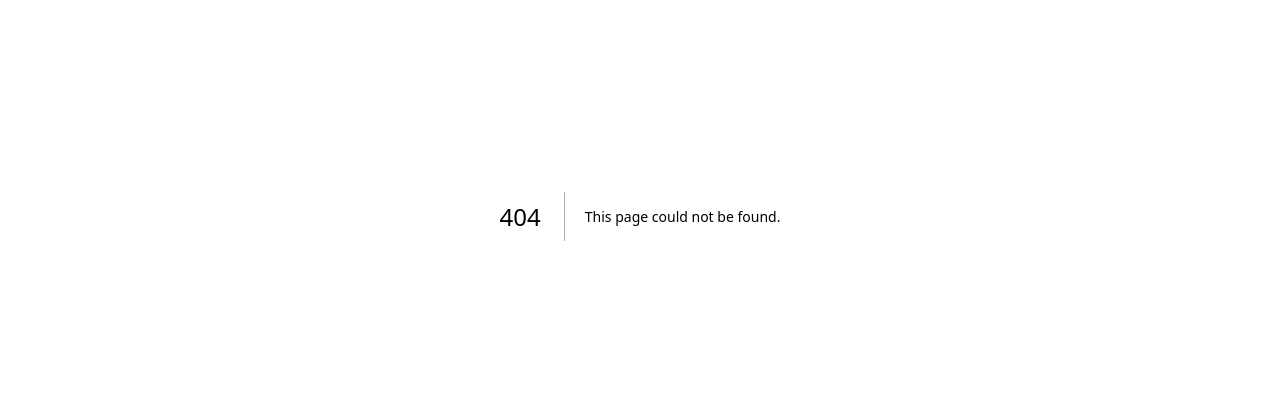
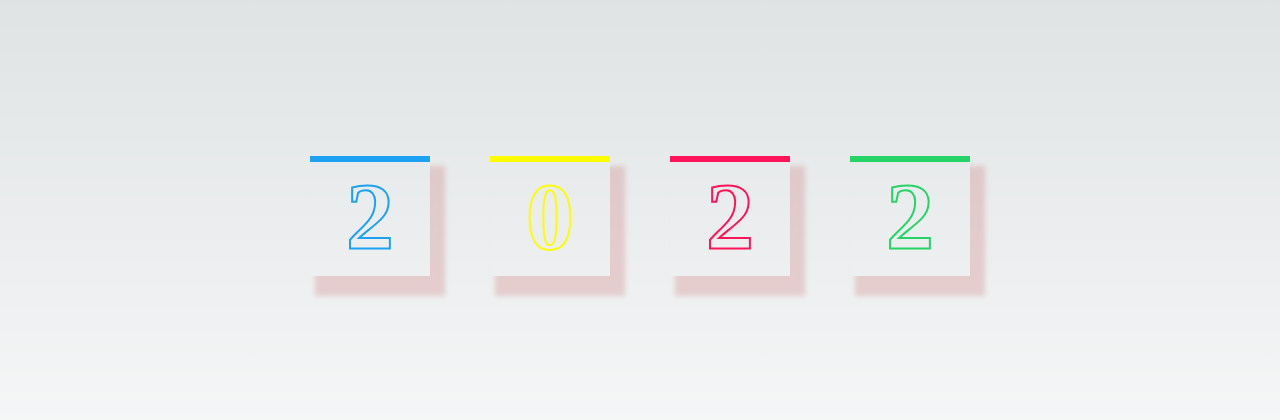
Before and after one commit to steven-ossorio/portfolio, a Next.js app in the folder portfolio/: page /css/1 in a window 1280 px wide. Before the commit this address had no page. Shown: the part 184-604 px from the top of the page. Built offline with nearby package versions, Linux system fonts and the light colour scheme.

Commit message:
Adding css 30 days self challenge to portfolio

```diff
--- /dev/null
+++ b/portfolio/component/first-day-css.component.jsx
@@ -0,0 +1,30 @@
+const FirstDayCss = () => {
+  return (
+    <div
+      style={{
+        height: "100vh",
+        width: "100%",
+        display: "flex",
+        justifyContent: "center",
+        alignItems: "center",
+      }}
+    >
+      <div className="year">
+        <span style={{ "--clr": "#1da1f2" }} data-text="2">
+          <strong> 2 </strong>
+        </span>
+        <span style={{ "--clr": "#fffc00" }} data-text="0">
+          <strong> 0 </strong>
+        </span>
+        <span style={{ "--clr": "#ff1359" }} data-text="2">
+          <strong> 2 </strong>
+        </span>
+        <span style={{ "--clr": "#25d366" }} data-text="3">
+          <strong> 2 </strong>
+        </span>
+      </div>
+    </div>
+  );
+};
+
+export default FirstDayCss;
--- a/portfolio/component/social.component.jsx
+++ b/portfolio/component/social.component.jsx
@@ -12,12 +12,12 @@ const socialItems = [
   {
     name: "github",
     icon: GitHub,
-    url: "",
+    url: "https://github.com/steven-ossorio",
   },
   {
     name: "linkedin",
     icon: LinkedIn,
-    url: "",
+    url: "https://www.linkedin.com/in/steven-ossorio/",
   },
 ];
 
--- /dev/null
+++ b/portfolio/pages/css/[id]/index.js
@@ -0,0 +1,19 @@
+import { useRouter } from "next/router";
+import FirstDayCss from "../../../component/first-day-css.component";
+
+const cssSingle = () => {
+  const route = useRouter();
+  const { id } = route.query;
+  return (
+    <div
+      style={{
+        display: "flex",
+        height: "100%",
+      }}
+    >
+      <FirstDayCss />
+    </div>
+  );
+};
+
+export default cssSingle;
--- a/portfolio/styles/globals.css
+++ b/portfolio/styles/globals.css
@@ -256,3 +256,68 @@ a {
     transform: rotate(0deg);
   }
 }
+
+@keyframes animateShadow {
+  from {
+    font-size: 80px;
+  }
+
+  to {
+    font-size: 30px;
+  }
+}
+
+.year {
+  position: relative;
+  display: flex;
+  justify-content: center;
+  flex-wrap: wrap;
+  gap: 60px;
+  animation-name: animateShadow;
+  animation-duration: 2 s;
+}
+
+.year span {
+  position: relative;
+  width: 120px;
+  height: 120px;
+  cursor: pointer;
+  display: flex;
+  justify-content: center;
+  align-items: center;
+  box-shadow: 10px 15px 5px 5px rgba(200, 100, 100, 0.25);
+}
+
+.year span strong {
+  font-size: 6em;
+  font-weight: 700;
+  -webkit-text-stroke: 2px var(--clr);
+  color: transparent;
+  transition: 0.5s;
+}
+
+.year span:hover strong {
+  opacity: 0;
+}
+
+.year span::before {
+  content: attr(data-text);
+  position: absolute;
+  top: 0;
+  left: 0;
+  width: 100%;
+  height: 0;
+  font-size: 6em;
+  font-weight: 700;
+  text-align: center;
+  line-height: 120px;
+  color: var(--clr);
+  border-bottom: 6px solid var(--clr);
+  overflow: hidden;
+  transition: 0.5s ease-in-out;
+}
+
+.year span:hover::before {
+  height: 100%;
+  filter: drop-shadow(0 0 20px var(--clr));
+}
```
Also changed, not shown: portfolio/component/projects.component.jsx (+7 -6 lines), portfolio/pages/css/index.js (added, +63 -0 lines), portfolio/pages/resume/index.js (deleted, +0 -10 lines), portfolio/public/first-day-image.png (added), 1 other file (tests, documents, lock files or other folders).
